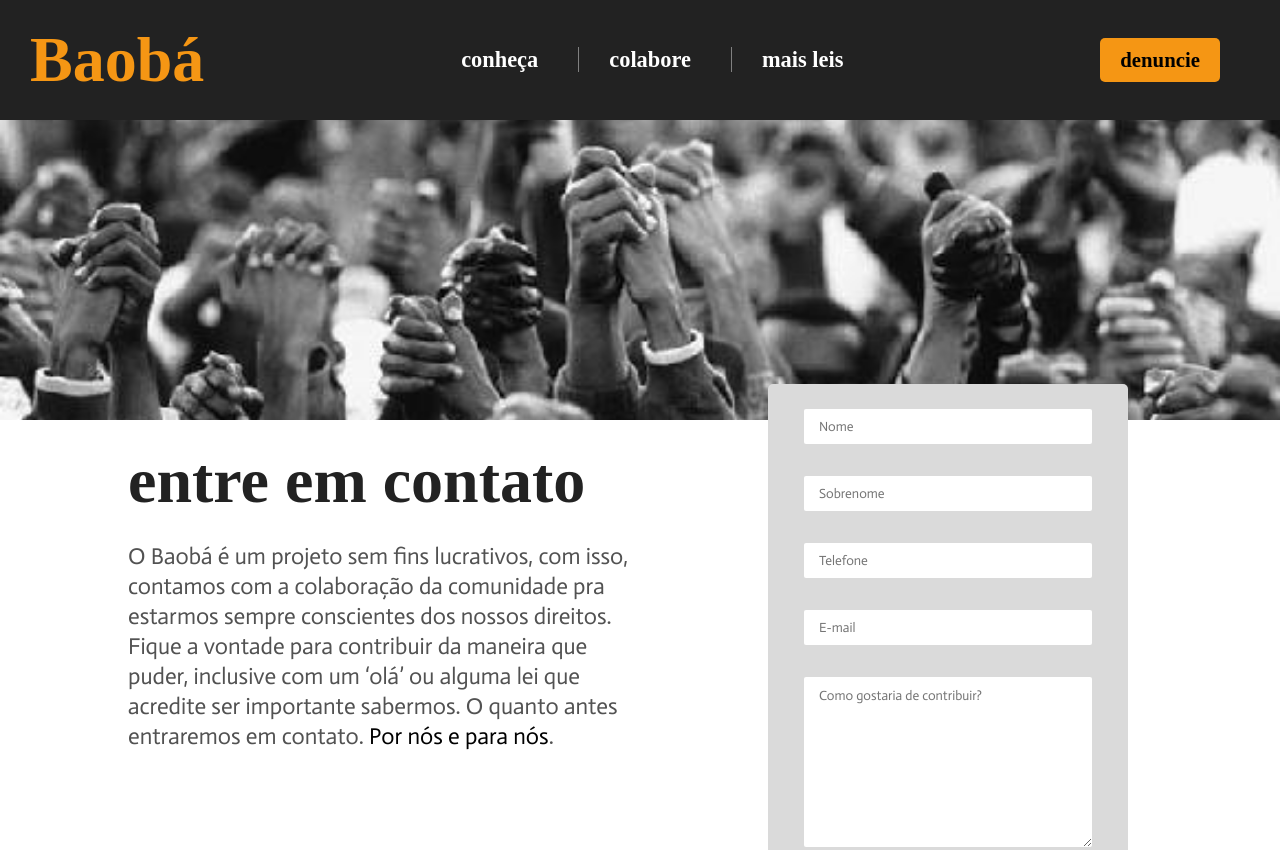
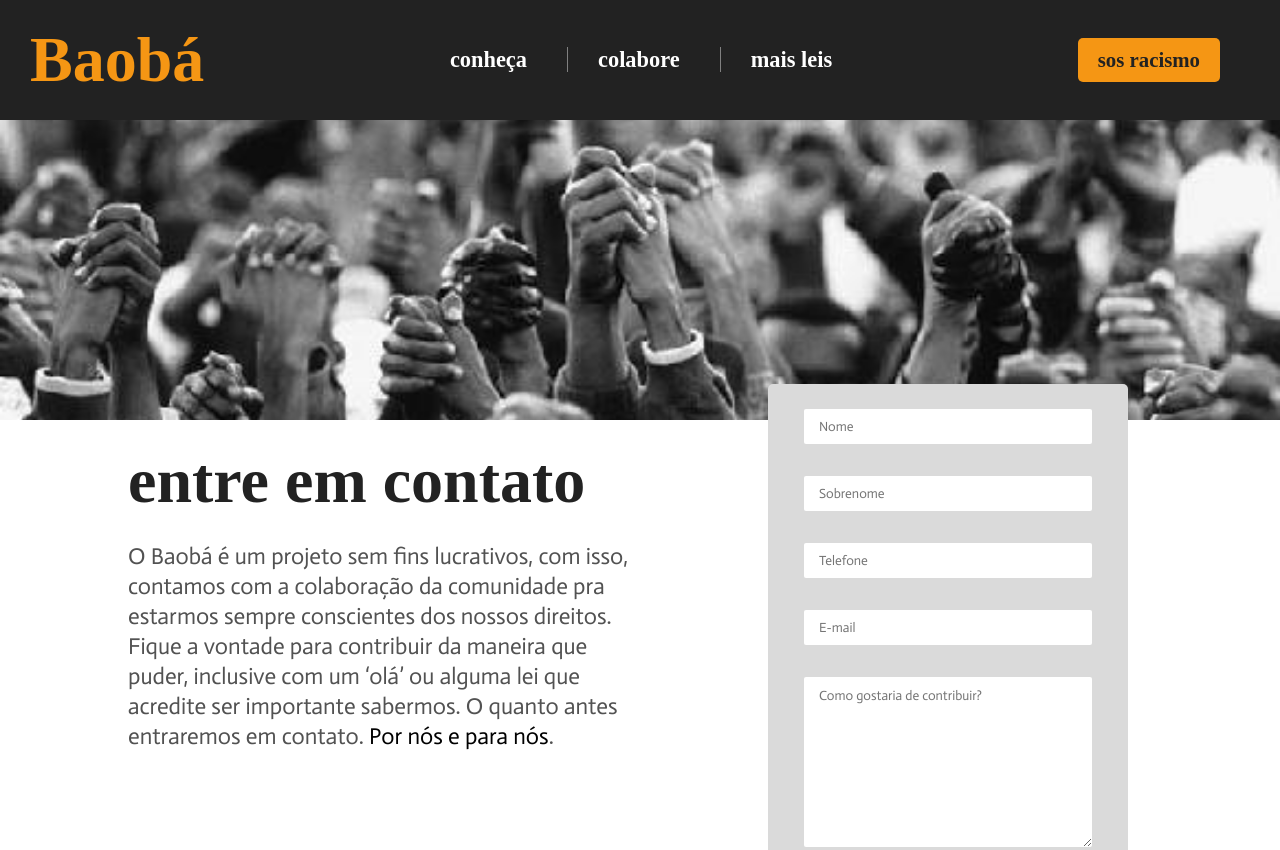
Before and after one commit to thaqnos/projeto-baoba, a website: page colabore.html in a window 1280 px wide. Shown: the top 850 px of the page. Drawn offline with Linux system fonts and the light colour scheme; a web font is replaced by a local one.

Commit message:
Adiciona cor ao botão SOS Racismo

```diff
--- a/colabore.html
+++ b/colabore.html
@@ -22,7 +22,9 @@
             <li><a class="navbar__links-item" href="colabore.html">Colabore</a></li>
             <li><a class="navbar__links-item" href="leis.html">Mais Leis</a></li>
         </ul>
-        <button class="navbar__btn-call-to-action">Denuncie</button>
+        <button class="navbar__btn-call-to-action"><a
+                href="http://www.dedihc.pr.gov.br/modules/conteudo/conteudo.php?conteudo=155"
+                target="_blank">SOS Racismo</a></button>
     </nav>
 
     <header class="conheca__header">
--- a/style/scss/layout/home/_nav.scss
+++ b/style/scss/layout/home/_nav.scss
@@ -36,6 +36,11 @@
     .navbar__btn-call-to-action {
         @include btn-call-to-action;
         margin: 0 30px 0 0;
+
+        a {
+            text-decoration: none;
+            color: $cor-primaria;
+        }
     }
 }
 
```
Also changed, not shown: conheca.html (+3 -1 lines), index.html (+1 -1 lines), leis.html (+3 -1 lines), style/style.css, 1 other file.
